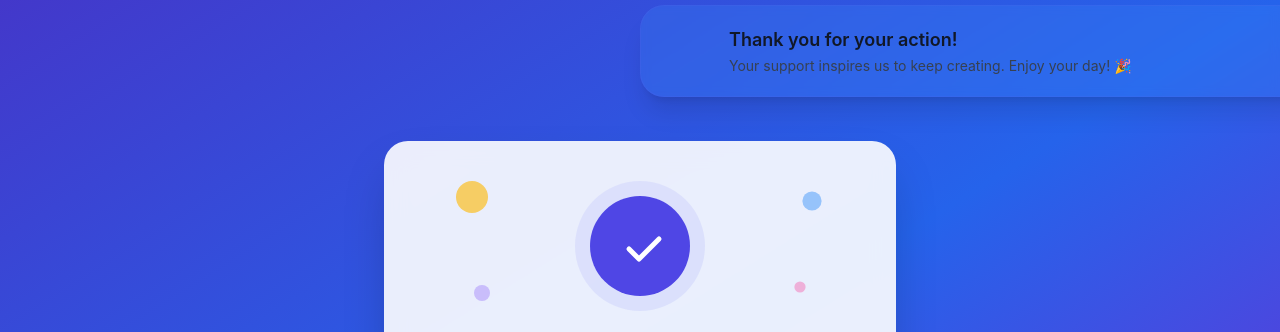
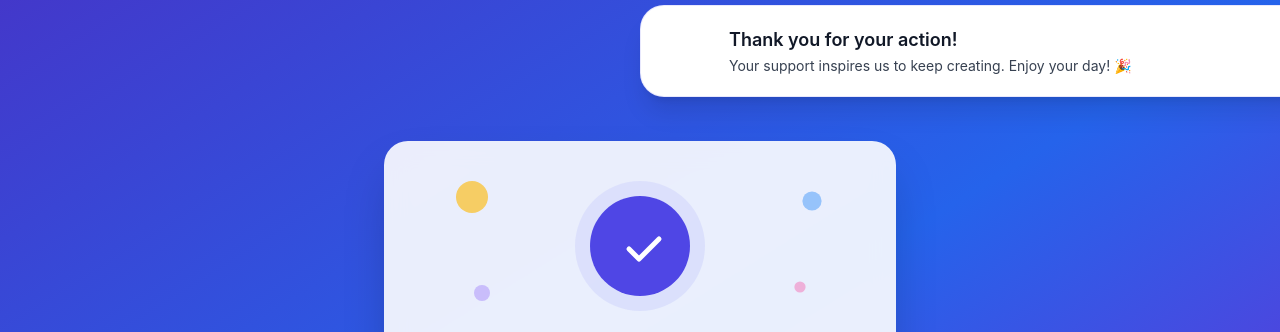
Before and after one commit to hussam1994hassan/thanks, a plain HTML site: page index.html in a window 1280 px wide. Shown: the top 332 px of the page. Drawn offline with nearby package versions, Linux system fonts and the light colour scheme; some icons are missing.

Commit message:
Update bg popline

```diff
--- a/index.html
+++ b/index.html
@@ -48,7 +48,7 @@
 <body class="bg-gradient-to-br from-indigo-700 via-blue-600 to-purple-700 min-h-screen flex items-center justify-center">
   <div class="relative flex flex-col items-center w-full px-4">
     <!-- Landscape Popup Line -->
-    <div class="popup-line animate__animated animate__fadeInDown absolute -top-10 left-1/2 -translate-x-1/2 z-10 max-w-2xl w-full shadow-xl">
+    <div class="bg-white popup-line animate__animated animate__fadeInDown absolute -top-10 left-1/2 -translate-x-1/2 z-10 max-w-2xl w-full shadow-xl">
       <span class="heroicon heroicon-sparkles-solid text-yellow-400 w-8 h-8 animate__animated animate__tada"></span>
       <div class="flex-1">
         <span class="text-lg font-semibold text-gray-900">Thank you for your action!</span>
```
